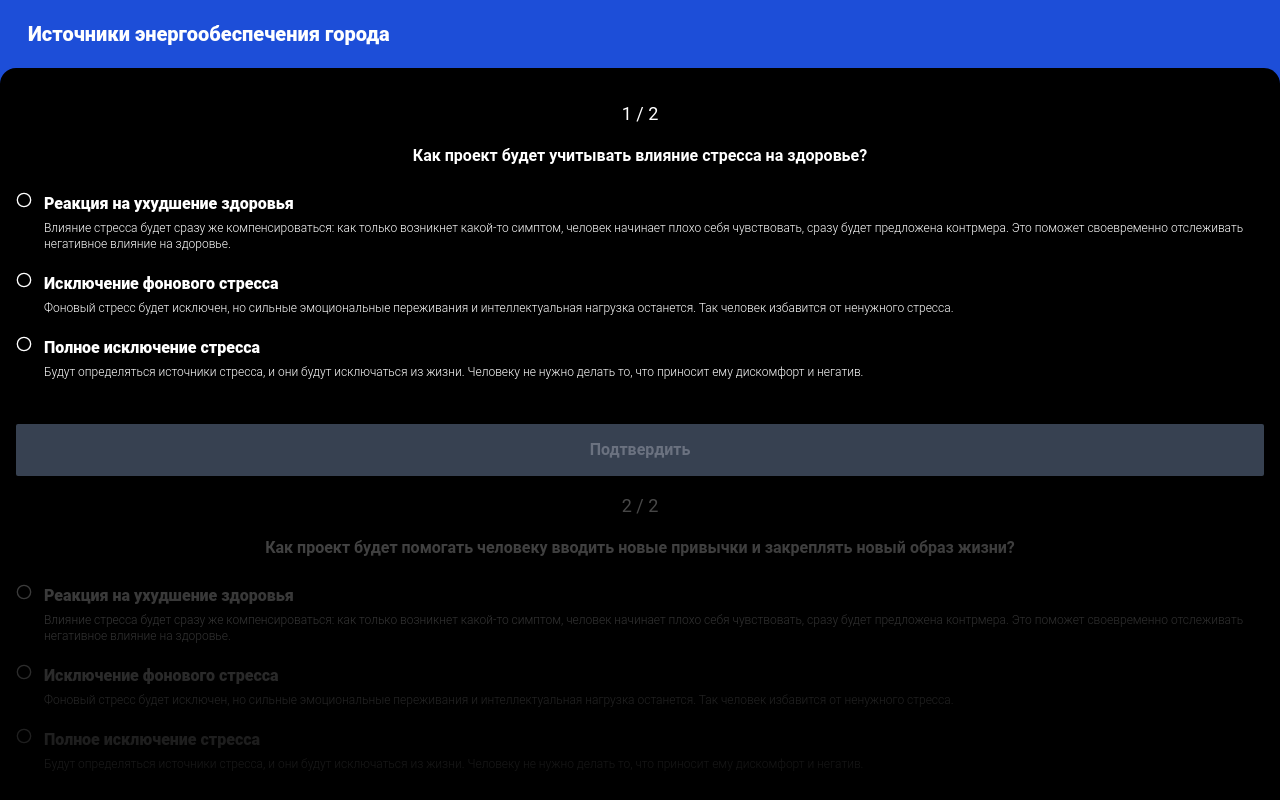
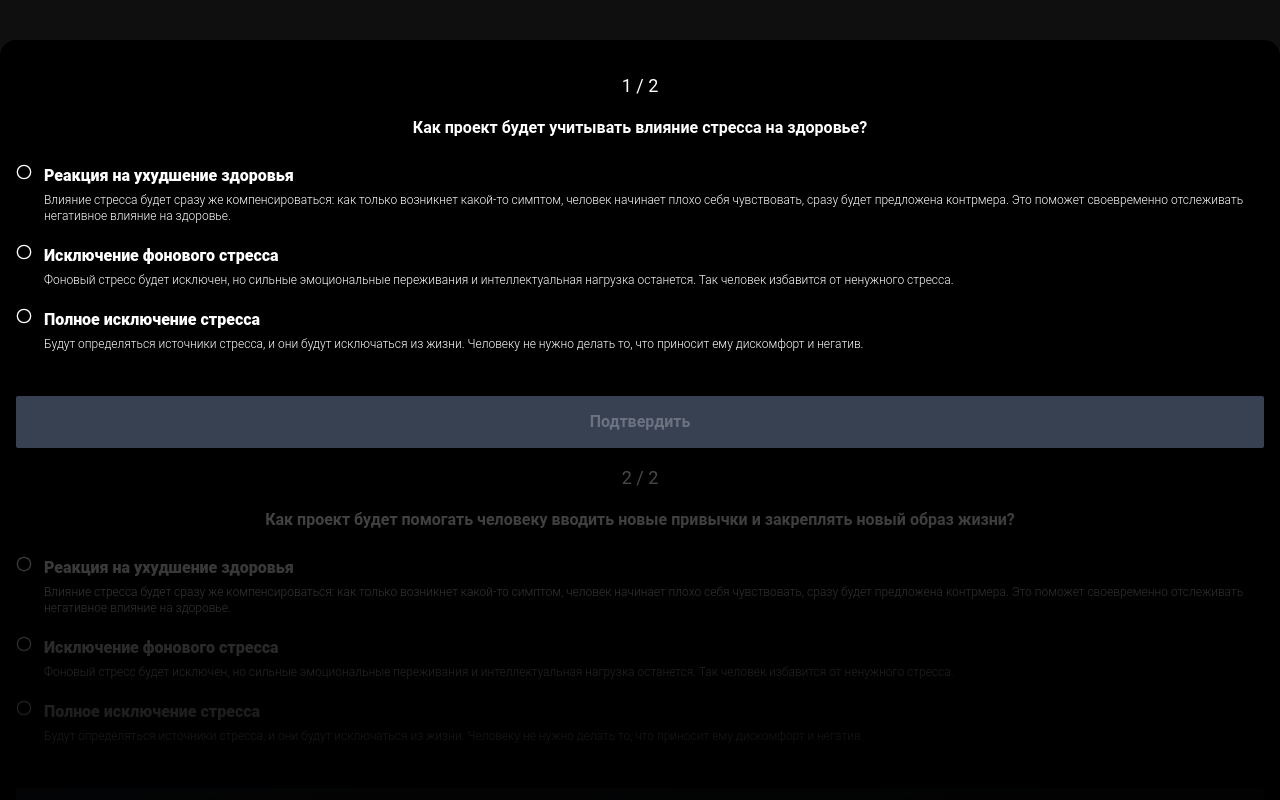
Before and after one commit to crashzky/future-games, a Next.js app: page /sources in a window 1280 px wide. Shown: the top 800 px of the page. Built offline with nearby package versions, Linux system fonts and the light colour scheme.

Commit message:
Update: Add storage

```diff
--- a/layouts/Main/Header/index.tsx
+++ b/layouts/Main/Header/index.tsx
@@ -2,7 +2,7 @@ import { Menu } from 'lucide-react';
 
 const Header = (): JSX.Element => {
 	return (
-		<header className='flex sticky top-0 bg-black'>
+		<header className='flex sticky top-0 bg-black' style={{ zIndex: 100 }}>
 			<button className='w-12 h-12 p-3'>
 				<Menu color='white' />
 			</button>
--- a/package.json
+++ b/package.json
@@ -12,7 +12,8 @@
     "react": "^17.0.2",
     "react-dom": "^17.0.2",
     "sass": "^1.43.4",
-    "swiper": "^7.2.0"
+    "swiper": "^7.2.0",
+    "zustand": "^3.6.5"
   },
   "devDependencies": {
     "@types/node": "^16.11.7",
--- a/pages/index.tsx
+++ b/pages/index.tsx
@@ -1,23 +1,28 @@
-import { useRef, useState } from 'react';
+import { useRef } from 'react';
 import { Swiper, SwiperSlide } from 'swiper/react';
 import SliderItem from '../components/SliderItem';
-//import 'swiper/swiper-bundle.min.css';
-//import 'swiper/swiper.min.css';
 import MainLayout from '../layouts/Main';
 import Button from '../components/Button';
 import { useRouter } from 'next/router';
 import { availableCategories } from '../shared/categories';
+import { useStore } from '../storage';
 
 const MainPage = (): JSX.Element => {
 	const router = useRouter();
 	const containerRef = useRef<HTMLDivElement>();
-	const [selectedIndex, setSelectedIndex] = useState<number>();
+
+	const selectCategory = useStore((state) => state.selectCategory);
+	const selectedCategory = useStore((state) => state.selectedCategory);
+
+	const isCategorySelected = ():boolean => {
+		return selectedCategory && selectedCategory.value && selectedCategory.value.length > 0;
+	};
 
 	const getCurrentCategoryLabel = (): string => {
-		if (selectedIndex === undefined || selectedIndex < 0 || selectedIndex > availableCategories.length)
+		if (!isCategorySelected())
 			return 'Вы пока не выбрали кейс';
 
-		return 'Вы выбрали: ' + availableCategories[selectedIndex].value;
+		return 'Вы выбрали: ' + selectedCategory.value;
 	};
 
 	const onClickNext = (): void => {
@@ -60,8 +65,8 @@ const MainPage = (): JSX.Element => {
 									<SliderItem
 										backgroundColor={category.backgroundStyle}
 										label={category.value}
-										onClick={() => setSelectedIndex(key)}
-										selected={selectedIndex === key} />
+										onClick={() => selectCategory(category)}
+										selected={selectedCategory.value === category.value} />
 								</SwiperSlide>
 							);
 						})}
@@ -69,7 +74,7 @@ const MainPage = (): JSX.Element => {
 				</div>
 				<div className='px-4 mt-8'>
 					<Button
-						variant={selectedIndex !== undefined ? 'enabled' : 'disabled'}
+						variant={isCategorySelected() ? 'enabled' : 'disabled'}
 						label='Вперед!'
 						onClick={onClickNext} />
 				</div>
--- a/pages/sources.tsx
+++ b/pages/sources.tsx
@@ -2,12 +2,14 @@ import { useState } from 'react';
 import ContestItem from '../components/ContestItem';
 import ContestLayout from '../layouts/Contest';
 import { contests } from '../shared/contests';
+import { useStore } from '../storage';
 
 const SourcesContestPage = (): JSX.Element => {
 	const [currentActive, setCurrentActive] = useState(0);
+	const selectedCategory = useStore((state) => state.selectedCategory);
 
 	return (
-		<ContestLayout backgroundColor='bg-blue-700' label='Источники энергообеспечения города'>
+		<ContestLayout backgroundColor={selectedCategory.backgroundStyle} label={selectedCategory.value}>
 			{contests?.map((contest, key) => {
 				return (
 					<ContestItem
--- /dev/null
+++ b/storage/index.ts
@@ -0,0 +1,18 @@
+import create from 'zustand';
+import { Category } from '../shared/types/Category';
+
+type GameState = {
+	selectedCategory: Category,
+	selectCategory: (category: Category) => void,
+    selectedAnswers: Array<number>;
+    addAnswer: (index: number) => void
+}
+
+export const useStore = create<GameState>((set) => ({
+	selectedAnswers: [],
+	selectedCategory: { backgroundStyle: undefined, value: undefined },
+	selectCategory: (category) => set({ selectedCategory: category }),
+	addAnswer: (index) => set((state) => {
+		return { selectedAnswers: [...state.selectedAnswers, index] };
+	}),
+}));
```
Also changed, not shown: .eslintrc.js, 2 other files (tests, documents, lock files or other folders).
